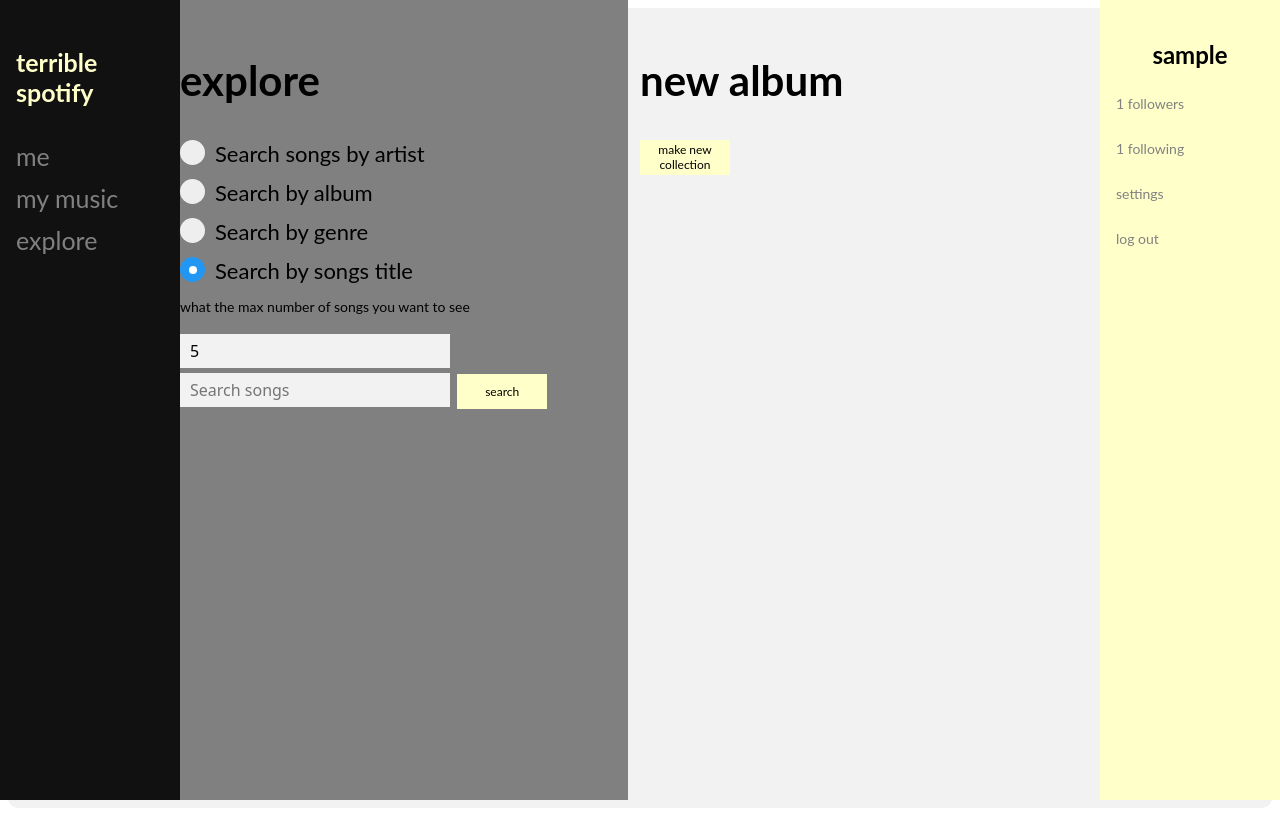
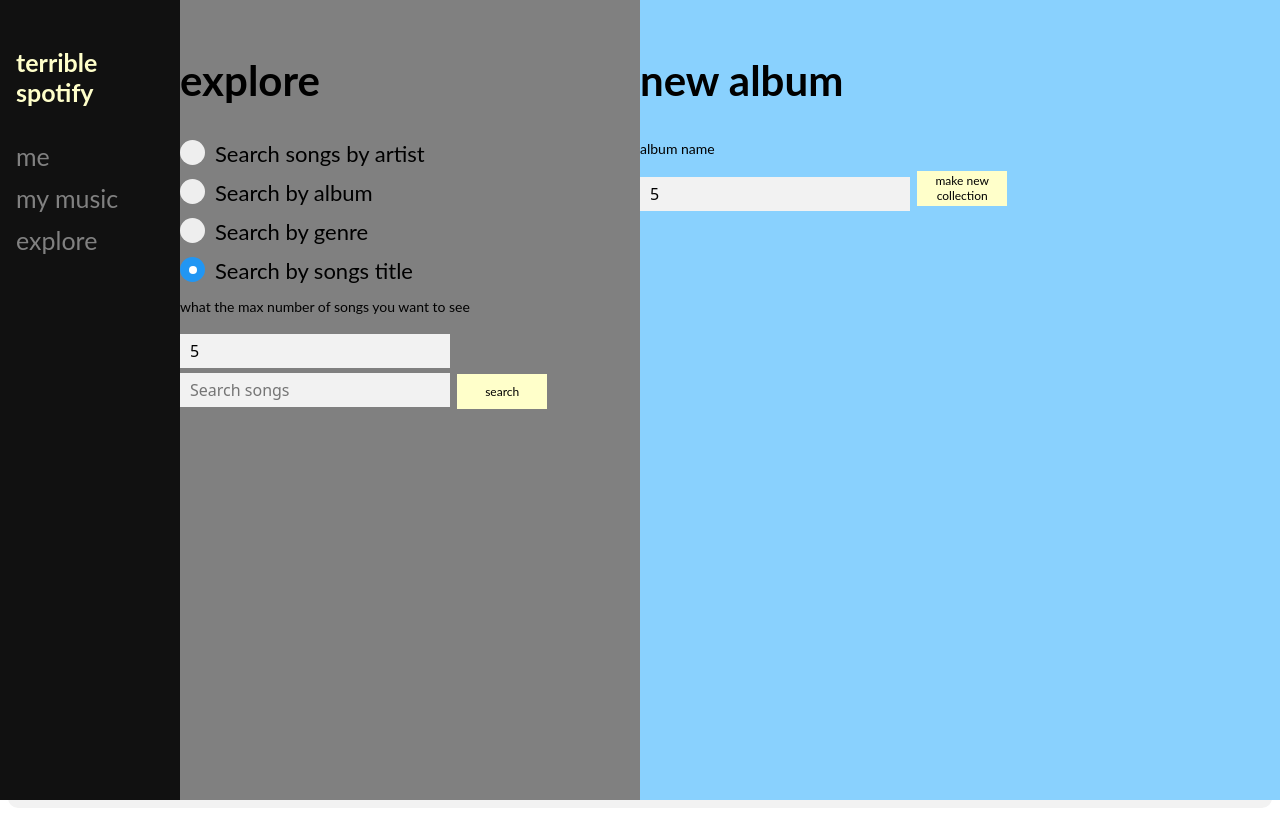
Before and after one commit to amb8489/music_DB, a Flask app: template website/templates/userpage.html in a window 1280 px wide, after a click on "explore". Run offline with Flask 2, Linux system fonts and the light colour scheme; the template is opened without the code that fills it: most values are stand-ins (such as "Sample title", 1, 10 or a date in 2020).

Commit message:
css stuff

```diff
--- a/website/static/css/userpage.css
+++ b/website/static/css/userpage.css
@@ -302,14 +302,14 @@ body {
 .left {
   left: 180px;
   background-color: gray;
-  width: 35%;
+  width: 37%;
 
 }
 
 /* Control the right side */
 .right {
   right: 0;
-  background-color: light-blue;
+  background-color: #89d1fe;
 }
 
 /* If you want the content centered horizontally and vertically */
--- a/website/templates/userpage.html
+++ b/website/templates/userpage.html
@@ -214,11 +214,17 @@
 
 
 
-
+            <!-- make new alb --->
             <div class="split right">
 
               <h2>new album</h2>
+              <form class="" action="index.html" method="post">
+                <p style="font-size: 14px;">album name</p>
+                <input class="input2" type="text" id="amount" name="amount" value="5" placeholder="max amount to show ...">
+                </label>
                 <button class="buttonEXP" style="test-align: center;" ; type="submit" value=search>make new collection</button>
+              </form>
+
             </div>
           </div>
         </div>
```
Lines whose indentation alone changed are shown as unchanged.
